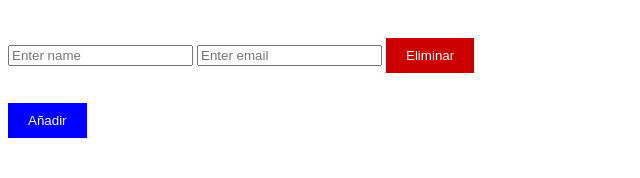
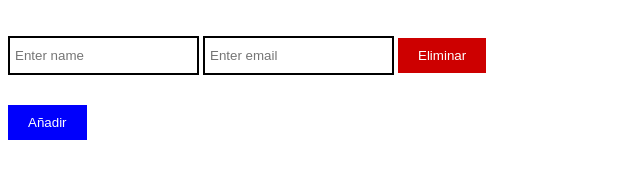
Before and after one commit to Infoberri-Comunicacion-SL/clonar-nodos, a plain HTML site: page index.html in a window 1280 px wide. Both pictures are taken after a click on the button "Añadir". Shown: the whole page, without its empty margins (0-640 px from the left). Drawn offline with nearby package versions, Linux system fonts and the light colour scheme.

Commit message:
Modificados los campos input

```diff
--- a/css/style.css
+++ b/css/style.css
@@ -1,5 +1,10 @@
 .input-form {
   display: none;
+}
+input[type="text"] {
+	border: #000 solid 2px;
+	padding: 10px 5px;
+	color: #999;
 }
 .btn {
 	margin-top: 30px;
```
